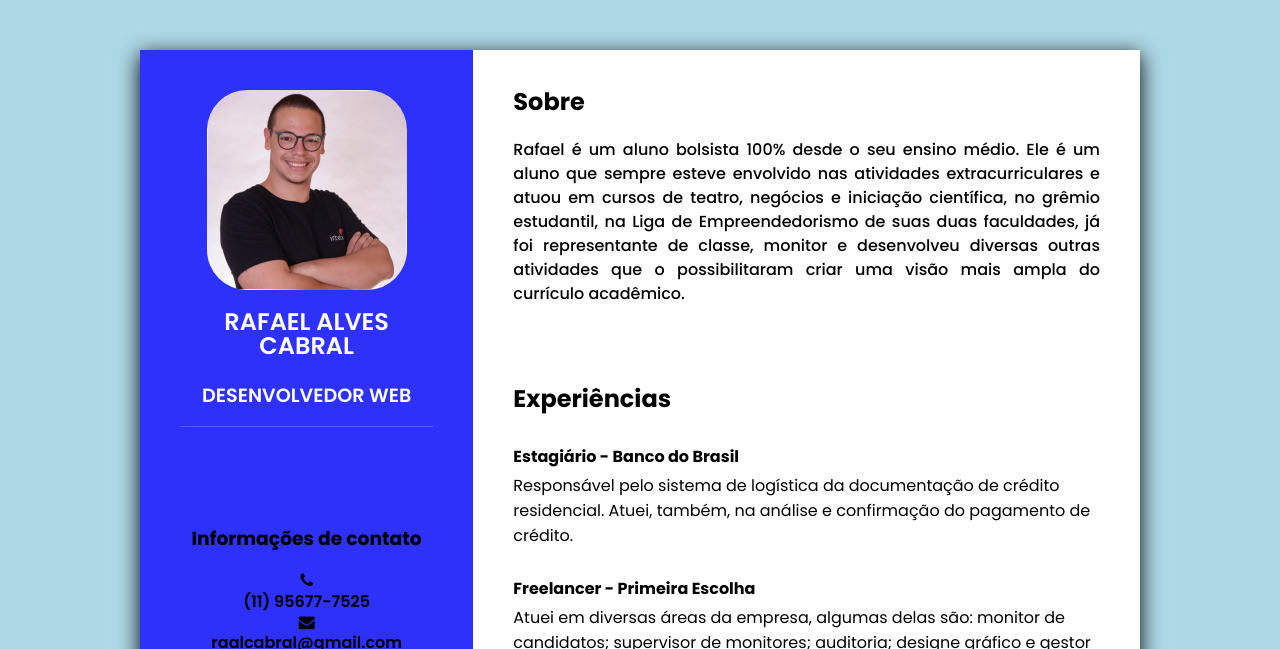
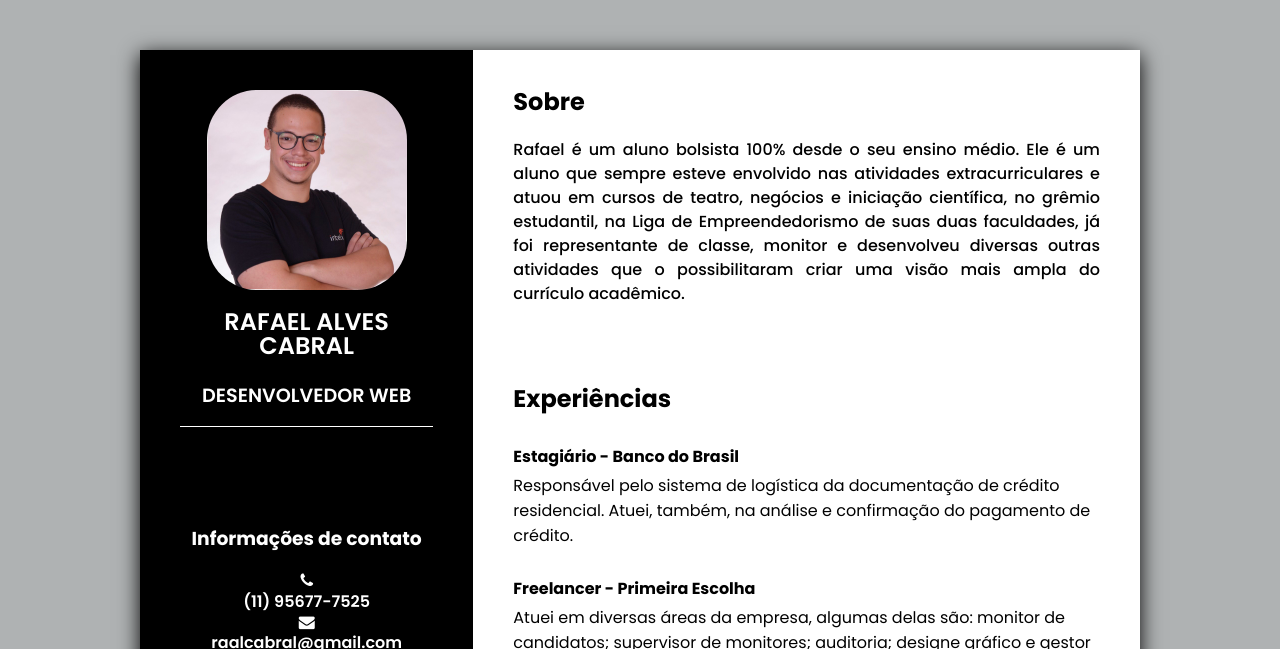
Before and after one commit to Rafael-Cabral/Rafael-Entreg-veis, a plain HTML site: page 03_AUT_EST_ENTREGA/Semana 2/frontend/index.html in a window 1280 px wide. Shown: the top 649 px of the page. Drawn offline with Linux system fonts and the light colour scheme.

Commit message:
CSS correto.

```diff
--- a/03_AUT_EST_ENTREGA/Semana 2/frontend/css/style.css
+++ b/03_AUT_EST_ENTREGA/Semana 2/frontend/css/style.css
@@ -8,7 +8,7 @@
 }
 body
 {
-    background: lightblue;
+    background: rgb(175, 178, 179);
     display: flex;
     justify-content: center;
     align-items: center;
@@ -29,7 +29,7 @@ body
  .container .leftSide
  {
      position: relative;
-     background: #2D31FA;
+     background: black;
      padding: 40px;
  }
 .profileText
@@ -39,14 +39,14 @@ body
     flex-direction: column;
     align-items: center;
     padding-bottom: 20px;
-    border-bottom: 1px solid rgba(255,255,255,0.2);
+    border-bottom: 1px solid rgba(255,255,255,255);
 }
 .profileText .imgBx
 {
     position: relative;
     width: 200px;
     height: 200px;
-    border-radius: 20%;
+    border-radius: 25%;
     overflow: hidden;
 }
 .profileText .imgBx img
@@ -75,6 +75,7 @@ body
     text-align: center;
     font-weight: 600;
     line-height: 1em;
+    color: white;
 }
 .contactInfo
 {
@@ -83,6 +84,7 @@ body
     text-align: center;
     font-weight: 600;
     line-height: 1.3em;
+    color: white;
 }
 .education
 {
@@ -91,6 +93,7 @@ body
     text-align: center;
     font-weight: 600;
     line-height: 1.3em;
+    color: white;
 }
  .container .rightSide
  {
```
